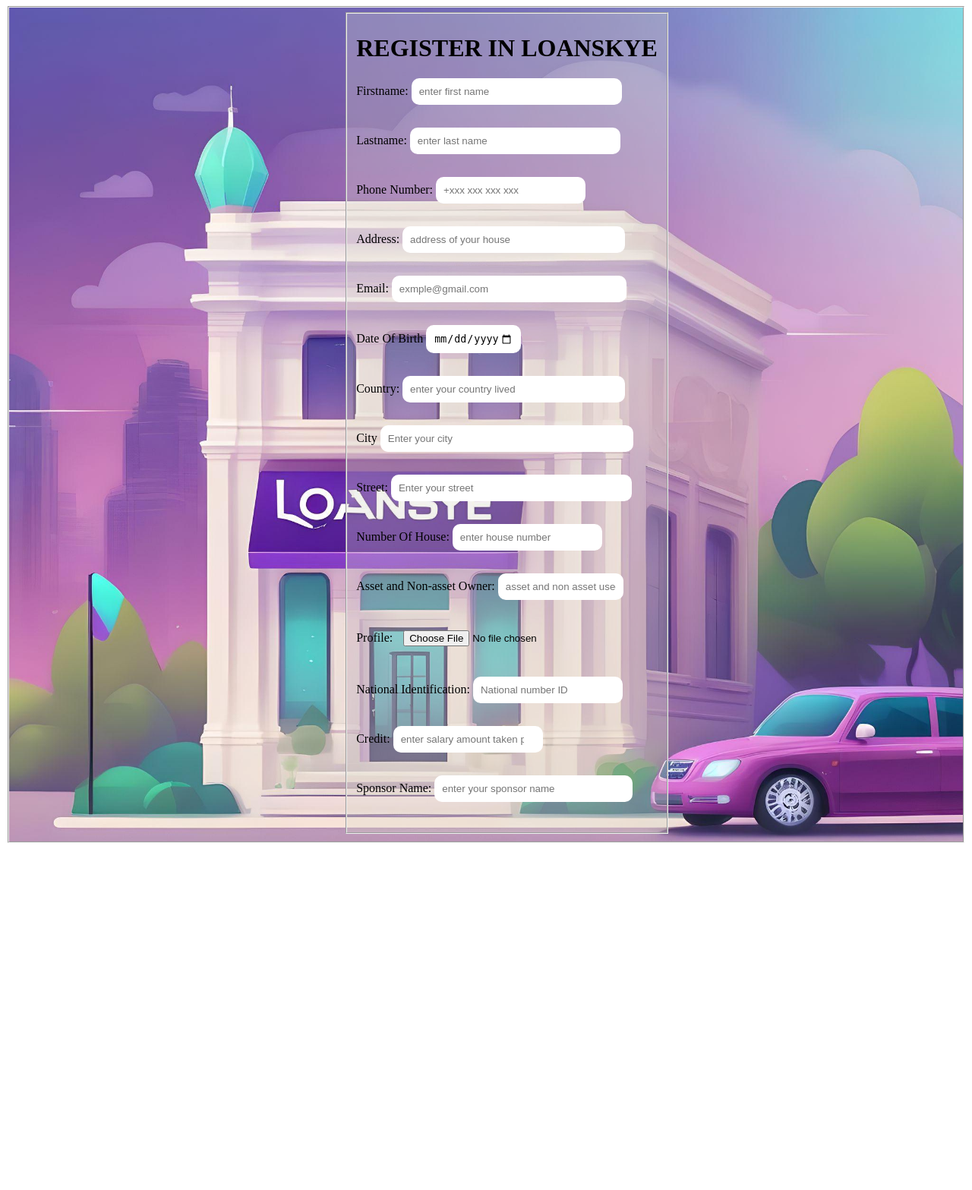
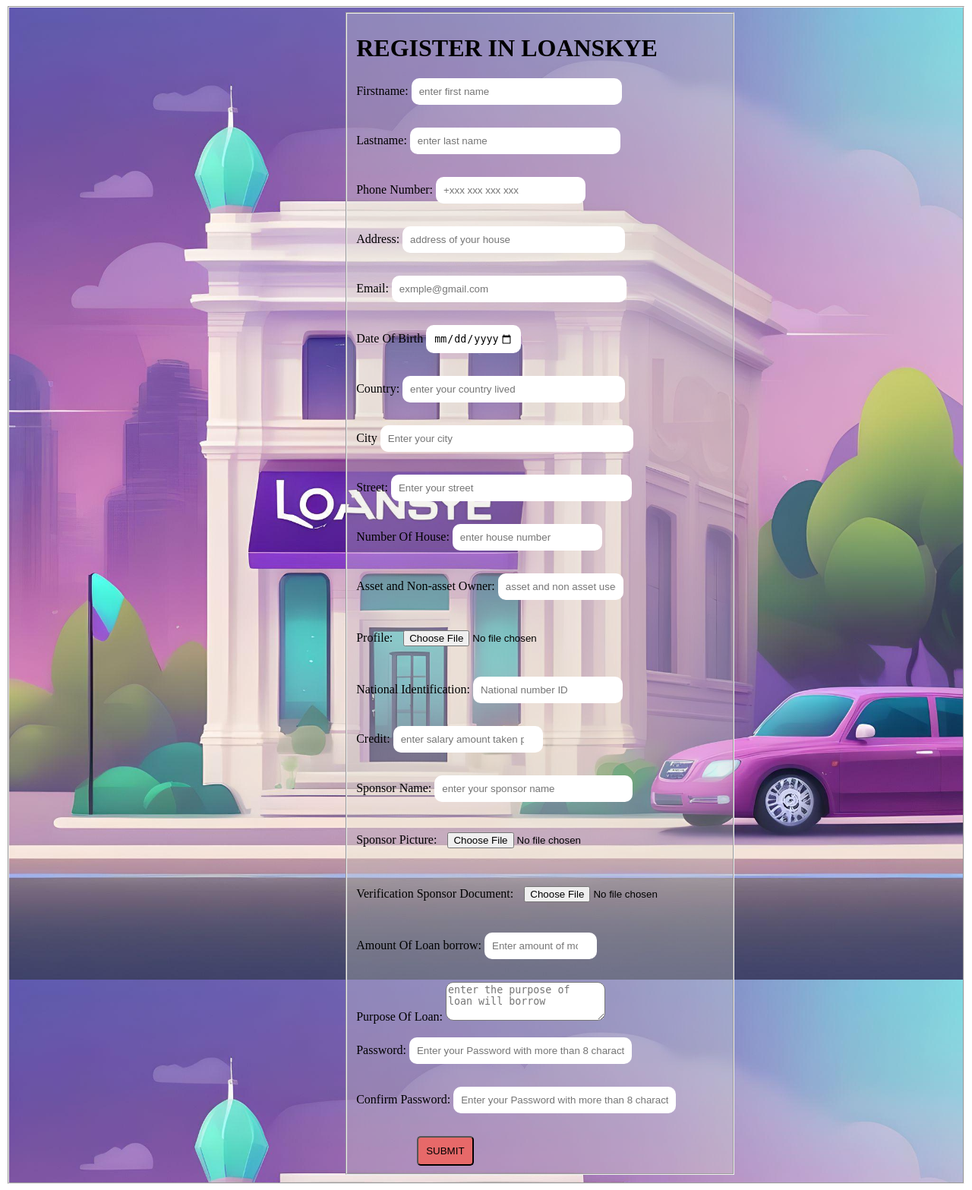
Before and after one commit to BRIPHAT/LOANSKYE, a PHP site: page /borrower_register.php in a window 1280 px wide. Shown: the whole page at 76% size. Before the commit the page ends 1110 px from the top, so only its background shows below. Run offline with PHP 8.4, Linux system fonts and the light colour scheme.

Commit message:
19 SEPT 2024  16:31

```diff
--- a/borrower_register.php
+++ b/borrower_register.php
@@ -43,6 +43,19 @@
                 <input type="number" name="credit_score" id="credit_score" placeholder="enter salary amount taken per month" title="enter salary amount taken per month" required="required"><br>
                 <label for="sponsor_name">Sponsor Name:</label>
                 <input type="text" name="sponsor_name" id="sponsor_name" required="required" placeholder="enter your sponsor name" size="28"><br>
+                <label for="profile_sponsor">Sponsor Picture:</label>
+                <input type="file" name="profile_sponsor" id="profile_sponsor" required="required"><br>
+                <label for="document_sponsor">Verification Sponsor Document:</label>
+                <input type="file" name="document_sponsor" id="document_sponsor" placeholder="upload only pdf format file" required="required"><br>
+                <label for="Amount_of_loan">Amount Of Loan borrow:</label>
+                <input type="number" min="50000" max="100000000000" name=" Amount_of_loan" id="Amount_of_loan" placeholder="Enter amount of money borrow" title="Enter amount of money borrow" required="required"><br>
+                <label for="Loan_Purpose">Purpose Of Loan:</label>
+                <textarea name="Loan_Purpose" id="Loan_Purpose" cols="20" rows="3" placeholder="enter the purpose of loan will borrow"></textarea><br><br>
+                <label for="password">Password:</label>
+                <input type="password" name="password" id="password" size="32" placeholder="Enter your Password with more than 8 character" title="Enter your Password with more than 8 character" required="required"><br>
+                <label for="confirm_password">Confirm Password:</label>
+                <input type="password" name="confirm_password" id="confirm_password" size="32" placeholder="Enter your Password with more than 8 character" title="Enter your Password with more than 8 character" required="required"><br>
+                <button type="submit" name="submit" class="register-submit">SUBMIT</button>
 
 
 
--- a/css/style.css
+++ b/css/style.css
@@ -14,8 +14,21 @@
 
 }
 
+.register-submit {
+    margin-left: 80px;
+    padding: 10px;
+    text-align: center;
+    background-color: rgb(231, 105, 105);
+    border-radius: 5px;
+}
+
 .register-body {
     overflow: scroll;
+}
+
+#Loan_Purpose {
+    border-radius: 10px;
+    padding-right: 30px;
 }
 
 .register input {
```
